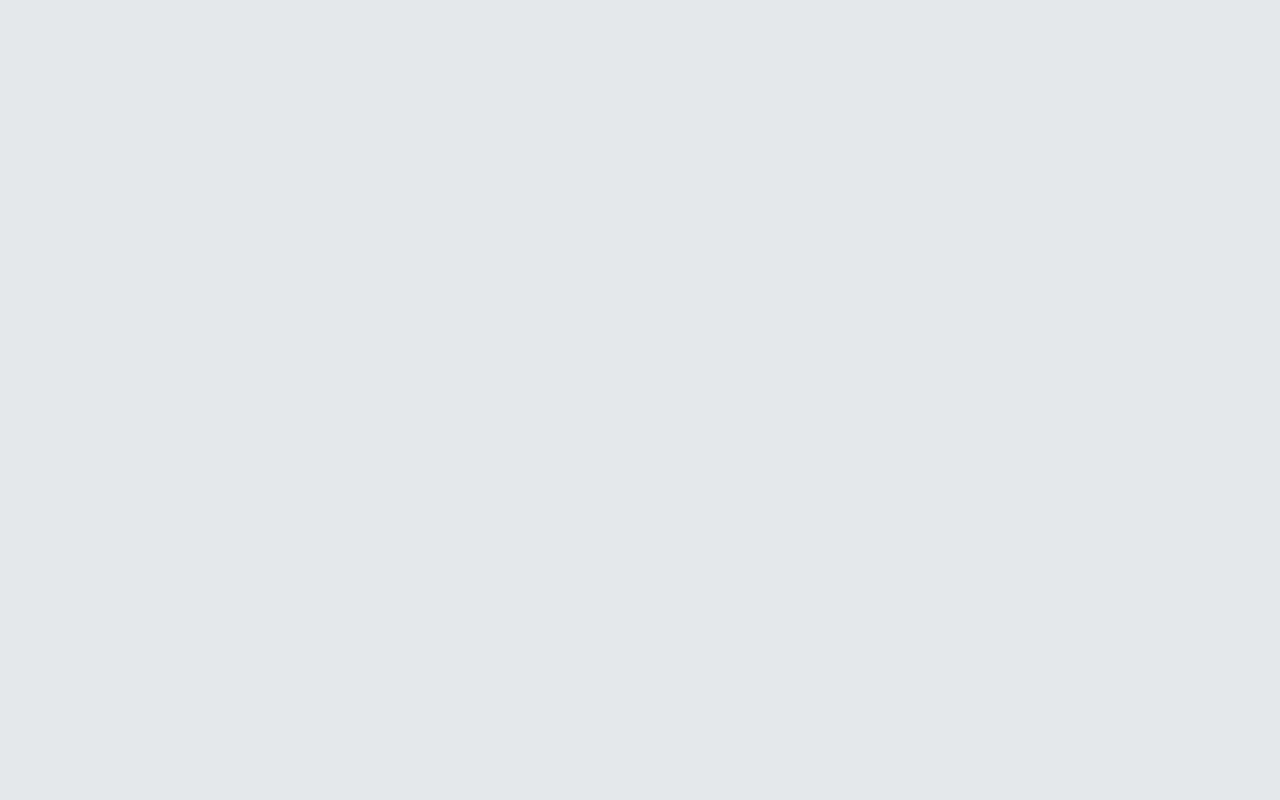
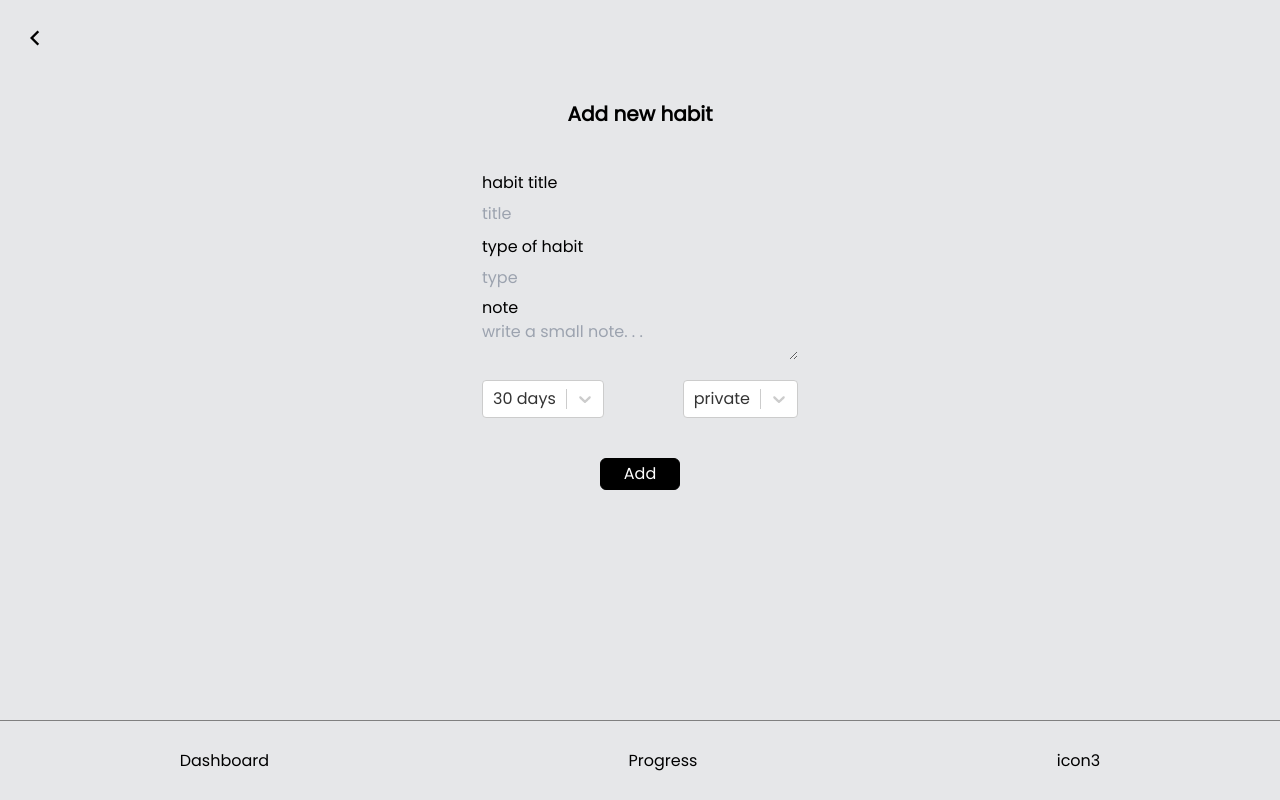
Before and after one commit to ReallyCoolProjects/habithero-frontend, a React (Vite) app: page /add in a window 1280 px wide. Before the commit this address had no page. Built offline with nearby package versions, Linux system fonts and the light colour scheme.

Commit message:
add habit

```diff
--- a/package.json
+++ b/package.json
@@ -9,9 +9,11 @@
     "preview": "vite preview"
   },
   "dependencies": {
+    "axios": "^1.3.2",
     "react": "^18.2.0",
     "react-dom": "^18.2.0",
-    "react-router-dom": "^6.8.1"
+    "react-router-dom": "^6.8.1",
+    "react-select": "^5.7.0"
   },
   "devDependencies": {
     "@types/react": "^18.0.27",
--- a/src/App.tsx
+++ b/src/App.tsx
@@ -1,6 +1,7 @@
 import { BrowserRouter, Route, Routes } from "react-router-dom";
 import "./App.css";
 import Dashboard from "./pages/Dashboard";
+import AddHabit from "./pages/Habits/AddHabit";
 import WithNav from "./pages/HeaderFlag/WithNav";
 import WithoutNav from "./pages/HeaderFlag/WithoutNav";
 import Home from "./pages/Home";
@@ -14,8 +15,9 @@ function App() {
             <Route path="/" element={<Home />} />
           </Route>
           <Route element={<WithNav />}>
-    <Route path='/dashboard' element={<Dashboard/>} />
-    </Route>
+            <Route path="/dashboard" element={<Dashboard />} />
+            <Route path="/add" element={<AddHabit />} />
+          </Route>
         </Routes>
       </BrowserRouter>
     </div>
--- a/src/pages/Dashboard/index.tsx
+++ b/src/pages/Dashboard/index.tsx
@@ -1,10 +1,38 @@
-import React from "react";
-
+import React, { ReactNode, useEffect, useState } from "react";
+import axios from "axios";
+import { Link } from "react-router-dom";
 
 const Dashboard = () => {
+  const [habit, setHabit] = useState([]);
+  const [tempRank, setTempRank] = useState("");
+  const [selected, setSelected] = useState(2);
+  const moods = ["sad", "meh", "ok", "good", "awesome"];
+  const accessToken =
+  "eyJhbGciOiJIUzI1NiIsInR5cCI6IkpXVCJ9.eyJzdWIiOiJjbGUxZGIwbXowMDAwbWJjZ2lhdDJqc2RrIiwiZW1haWwiOiJwYWJsb0BtYWlsLmNvbSIsImlhdCI6MTY3NjIxNzU4NSwiZXhwIjoxNjc2MjE4NDg1fQ.30Xj-EbU2ycKUlAS_taAmUSry9VpOO1GGPUcFCWiBoE";
   //${i==0? "bg-black" : ""}
   const greetingImg =
     "https://img.freepik.com/free-vector/learning-concept-illustration_114360-6186.jpg?w=740&t=st=1676190711~exp=1676191311~hmac=0c7c6943895dbddc633fb49a270fd4c8b6e9acc47949a564369a06b2a43caa2f";
+
+  const changeMood = async (event: any) => {
+    event.preventDefault();
+    const response = await axios.patch(
+      "http://localhost:5000/mood/editMood",
+      {
+        moodOfTheDay: moods[selected],
+      },
+      {
+        headers: {
+          Authorization: `Bearer ${accessToken}`,
+          "Content-Type": "application/json",
+        },
+      }
+    );
+  };
+
+  const handleClick = (event: any, index: any) => {
+    setSelected(index);
+    changeMood(event);
+  };
 
   const days = Array(6)
     .fill(1)
@@ -24,15 +52,58 @@ const Dashboard = () => {
       );
     });
 
-  const habits = Array(6)
-    .fill(1)
-    .map((el, i) => {
+  useEffect(() => {
+    const fetchData = async () => {
+      const result = await axios("http://localhost:5000/habit/allHabits", {
+        headers: {
+          Authorization: `Bearer ${accessToken}`,
+        },
+      });
+      console.log(result);
+      setHabit(result.data);
+    };
+
+    fetchData();
+  }, []);
+
+  // const habits = Array(6)
+  //   .fill(1)
+  //   .map((el, i) => {
+  //     return (
+  //       <tr className="flex capitalize justify-between text-xl border-b border-[#b7b8b7] p-2">
+  //         <span>go for a walk</span>
+  //         <div className="flex justify-between w-[5rem]">
+  //           <span className="material-symbols-outlined">done</span>
+  //           <span className="material-symbols-outlined">close</span>
+  //         </div>
+  //       </tr>
+  //     );
+  //   });
+
+  const getRankOfHabit = async (badgeId: string) => {
+    try {
+      const result = await axios(`http://localhost:5000/rank/${badgeId}`, {
+        headers: {
+          Authorization: `Bearer ${accessToken}`,
+        },
+      });
+      setTempRank(result.data.rank);
+    } catch (e) {
+      throw e;
+    }
+  };
+
+  const habits = habit.map((h: any, i: number) => {
+    getRankOfHabit(h.badgeId);
     return (
-        <tr className="flex capitalize justify-between text-xl border-b border-[#b7b8b7] p-2">
-          <span>go for a walk</span>
-          <div className="flex justify-between w-[5rem]">
-            <span className="material-symbols-outlined">done</span>
-            <span className="material-symbols-outlined">close</span>
+      <tr className="flex flex-row items-center capitalize justify-between text-xl border-b border-[#b7b8b7] p-2">
+        <span>{h.name}</span>
+        <div className="rank">
+          <p className="text-sm">{tempRank}</p>
+        </div>
+        <div className="flex flex-col justify-between w-[5rem]">
+          <span className="text-sm">day: {h.streak}</span>
+          <span className="text-sm">{h.type}</span>
         </div>
       </tr>
     );
@@ -46,9 +117,13 @@ const Dashboard = () => {
       {/**month selector */}
       <div className="text-2xl flex justify-between">
         <select className="w-[1/2] h-14 ">
-            <option selected value="a">January</option>
+          <option selected value="a">
+            January
+          </option>
         </select>
+        <Link to="/add">
           <span className="material-symbols-outlined text-3xl">add</span>
+        </Link>
       </div>
 
       {/**calendar */}
@@ -66,14 +141,26 @@ const Dashboard = () => {
       <div className="">
         <p className="text-center text-lg">How are you feeling today?</p>
         <div className="flex justify-around mt-2">
-
-          <span className="material-symbols-outlined text-5xl">mood</span>
-          <span className="material-symbols-outlined text-5xl">
-            sentiment_neutral
+          {[
+            "sentiment_sad",
+            "sentiment_dissatisfied",
+            "sentiment_neutral",
+            "mood",
+            "sentiment_very_satisfied",
+          ].map((item, index) => (
+            <span
+              key={index}
+              data-mood={moods[index]}
+              className="material-symbols-outlined  text-5xl"
+              style={{
+                color: index === selected ? "green" : "black",
+                cursor: "pointer",
+              }}
+              onClick={() => handleClick(event, index)}
+            >
+              {item}
             </span>
-          <span className="material-symbols-outlined text-5xl">
-            sentiment_dissatisfied
-          </span>
+          ))}
         </div>
       </div>
 
@@ -85,12 +172,16 @@ const Dashboard = () => {
 
 export default Dashboard;
 
-          {/* <i className="fa-regular fa-face-smile text-5xl"></i>
+{
+  /* <i className="fa-regular fa-face-smile text-5xl"></i>
         <i className="fa-regular fa-face-smile-beam text-5xl"></i>
         <i className="fa-regular fa-face-meh text-5xl"></i>
         <i className="fa-regular fa-face-sad-cry text-5xl"></i>
-        <i className="fa-regular fa-face-frown text-5xl"></i> */}
+        <i className="fa-regular fa-face-frown text-5xl"></i> */
+}
 
-                {/* <span>January <span className="material-symbols-outlined">
+{
+  /* <span>January <span className="material-symbols-outlined">
 arrow_drop_down
-</span></span> */}
+</span></span> */
+}
--- /dev/null
+++ b/src/pages/Habits/AddHabit.tsx
@@ -0,0 +1,150 @@
+import React, { useState } from "react";
+import Select from "react-select";
+import axios from "axios";
+import { Link, useNavigate } from "react-router-dom";
+
+function AddHabit() {
+
+    const navigate = useNavigate();
+
+  const [title, setTitle] = useState("");
+  const [habitType, setHabitType] = useState("");
+  const [note, setNote] = useState("");
+  const [habitPeriod, setHabitPeriod] = useState({
+    value: 30,
+    label: "30 days",
+  });
+  const [habitStatue, setHabitStatue] = useState({
+    value: "private",
+    label: "private",
+  });
+  const accessToken =
+    "eyJhbGciOiJIUzI1NiIsInR5cCI6IkpXVCJ9.eyJzdWIiOiJjbGUxZGIwbXowMDAwbWJjZ2lhdDJqc2RrIiwiZW1haWwiOiJwYWJsb0BtYWlsLmNvbSIsImlhdCI6MTY3NjIxNzU4NSwiZXhwIjoxNjc2MjE4NDg1fQ.30Xj-EbU2ycKUlAS_taAmUSry9VpOO1GGPUcFCWiBoE";
+
+  const handletitleChange = (event: any) => {
+    setTitle(event.target.value);
+  };
+  const handlehabitTypeChange = (event: any) => {
+    setHabitType(event.target.value);
+  };
+  const handlenoteChange = (event: any) => {
+    setNote(event.target.value);
+  };
+  const handlehabitPeriodChange = (event: any) => {
+    setHabitPeriod(event.target.value);
+  };
+  const handlehabitStatueChange = (event: any) => {
+    setHabitStatue(event.target.value);
+  };
+
+  const statue = [
+    { value: "private", label: "private" },
+    { value: "public", label: "public" },
+  ];
+
+  const period = [
+    { value: 30, label: "30 days" },
+    { value: 60, label: "60 days" },
+    { value: 90, label: "90 days" },
+  ];
+
+  const handleSubmit = async (event: any) => {
+    const response = await axios.post(
+      "http://localhost:5000/habit/createHabit",
+      {
+        title: title,
+        description: note,
+        type: habitType,
+        statue: habitStatue.value,
+        period: habitPeriod.value,
+      },
+      {
+        headers: {
+          Authorization: `Bearer ${accessToken}`,
+          "Content-Type": "application/json",
+        },
+      }
+    );
+    event.preventDefault();
+    navigate("/dashboard");  //should fix this
+
+  };
+
+  return (
+    <div className="AddHabit p-5 flex flex-col gap-y-10 items-center">
+      <div className="goback w-full flex flex-row justify-between items-center">
+        <Link to="/dashboard">
+          <span className="material-symbols-outlined text-3xl">
+            chevron_left
+          </span>
+        </Link>
+      </div>
+      <div className="title">
+        <h1 className="text-xl font-bold">Add new habit</h1>
+      </div>
+      <form
+        className="form flex flex-col"
+        action=""
+        onSubmit={() => {
+          handleSubmit(event);
+        }}
+      >
+        <div className="habit_title flex flex-col h-16 justify-evenly">
+          <label htmlFor="">habit title</label>
+          <input
+            value={title}
+            className="rounded-md h-8 bg-transparent border-none outline-none"
+            type="text"
+            placeholder="title"
+            onChange={() => handletitleChange(event)}
+          />
+        </div>
+        <div className="habit_type flex flex-col h-16 justify-evenly">
+          <label htmlFor="">type of habit</label>
+          <input
+            className="rounded-md h-8 bg-transparent border-none outline-none"
+            type="text"
+            placeholder="type"
+            value={habitType}
+            onChange={() => handlehabitTypeChange(event)}
+          />
+        </div>
+        <div className="habit_note flex flex-col h-16 justify-evenly">
+          <label htmlFor="">note</label>
+          <textarea
+            className="rounded-md h-18 bg-transparent border-none outline-none"
+            placeholder="write a small note. . ."
+            value={note}
+            onChange={() => handlenoteChange(event)}
+          />
+        </div>
+        <div className="select mt-5 flex flex-row justify-between">
+          <div className="peiod">
+            <Select
+              options={period}
+              value={habitPeriod}
+              onChange={() => handlehabitPeriodChange(event)}
+              placeholder={"period"}
+            />
+          </div>
+          <div className="type">
+            <Select
+              options={statue}
+              placeholder={"statue"}
+              value={habitStatue}
+              onChange={() => handlehabitStatueChange(event)}
+            />
+          </div>
+        </div>
+        <button
+          className="mt-10 border border-black w-20 m-auto h-8 rounded-md text-white bg-black"
+          type="submit"
+        >
+          Add
+        </button>
+      </form>
+    </div>
+  );
+}
+
+export default AddHabit;
--- /dev/null
+++ b/src/pages/progress/Prograss.tsx
@@ -0,0 +1,11 @@
+import React from 'react'
+
+function Prograss() {
+  return (
+    <div>
+
+    </div>
+  )
+}
+
+export default Prograss
```
Also changed, not shown: 1 other file (tests, documents, lock files or other folders). Lines whose indentation alone changed are shown as unchanged.
